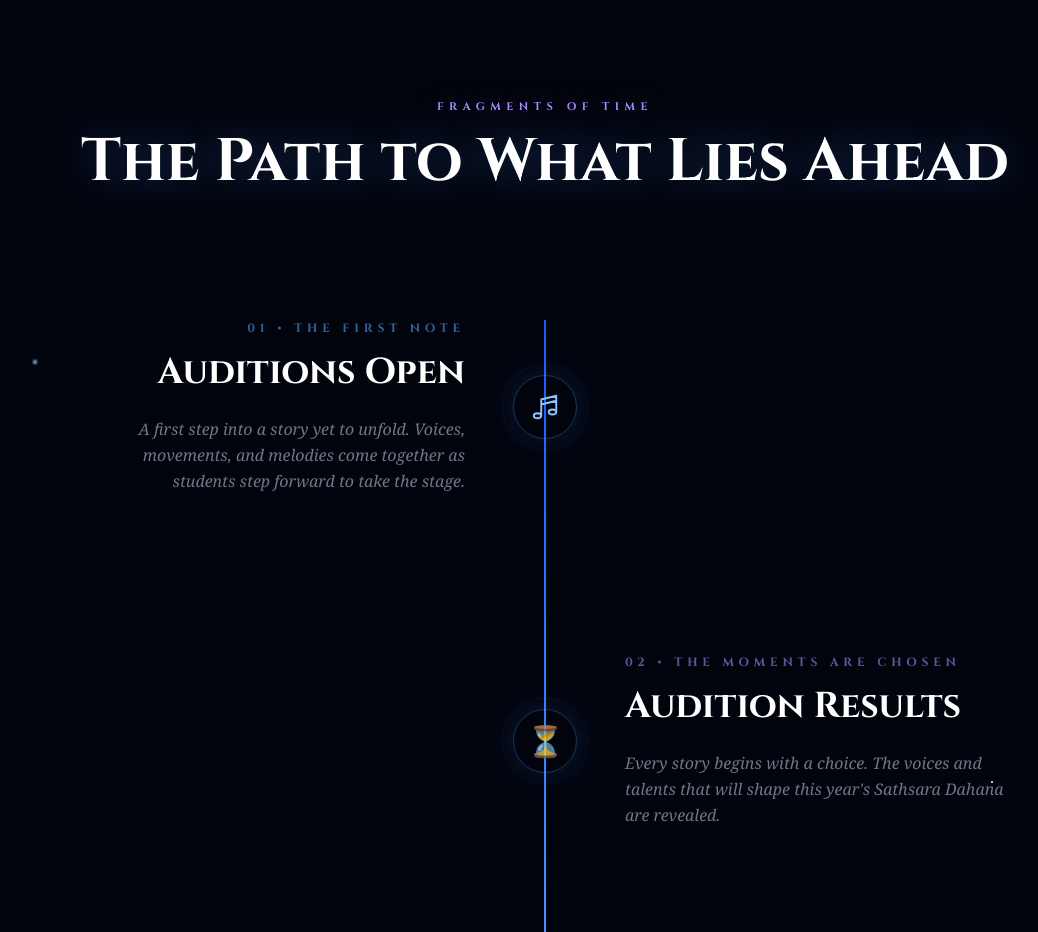
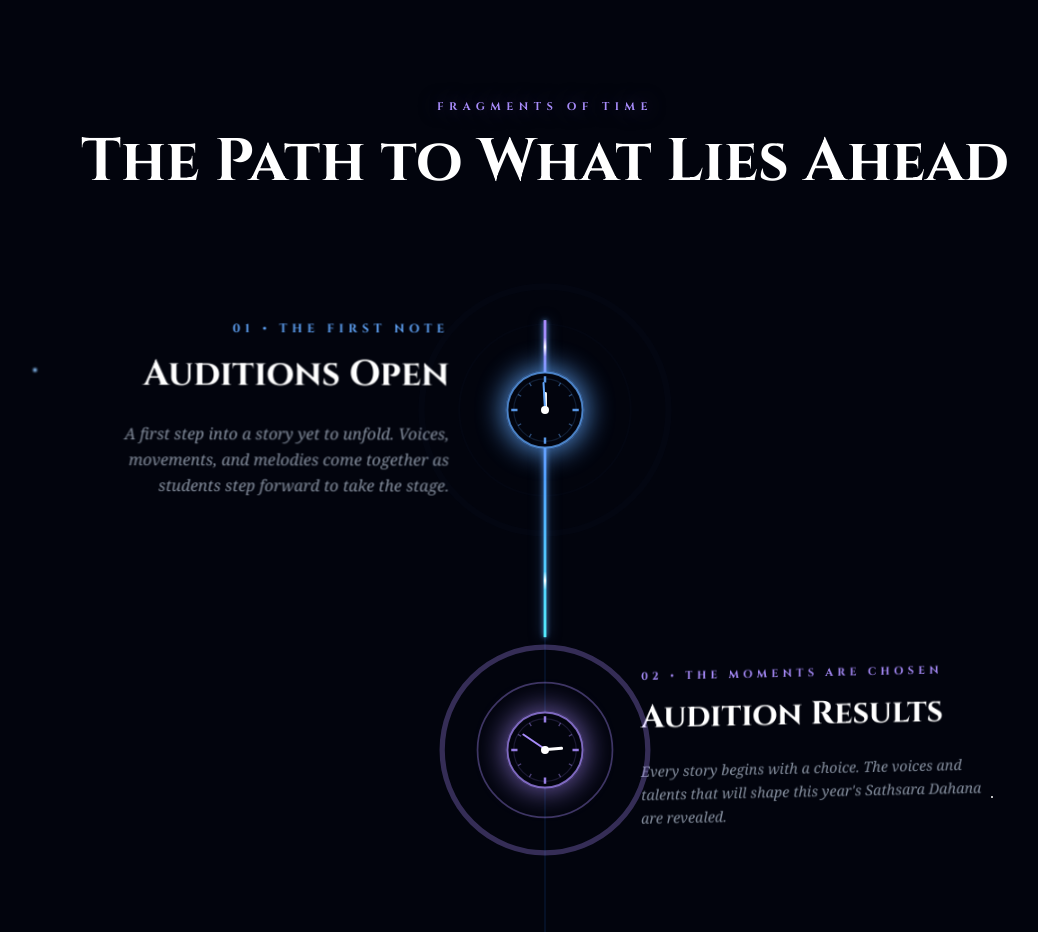
Before and after one commit to Niduka292/sathsara-dahana, a Next.js app: page / in a window 1280 px wide. Shown: the part 2340-3272 px from the top of the page, without its empty margins (95-1133 px from the left). Built offline with nearby package versions, Linux system fonts and the light colour scheme.

Commit message:
update TIMELINE

```diff
--- a/src/components/sections/timeline/Timeline.tsx
+++ b/src/components/sections/timeline/Timeline.tsx
@@ -1,15 +1,22 @@
 "use client";
 
-import { motion, useScroll, useSpring } from "framer-motion";
-import { ReactNode, useRef } from "react";
+import {
+  motion,
+  useReducedMotion,
+  useScroll,
+  useSpring,
+  useTransform,
+  type MotionValue,
+} from "framer-motion";
+import { useRef } from "react";
 
 interface TimelineEvent {
   id: string;
   label: string;
   title: string;
   description: string;
-  icon: ReactNode;
-  blur?: boolean;
+  /** Hour shown on the clock once the step arrives (minute hand at 12) */
+  hour: number;
 }
 
 const events: TimelineEvent[] = [
@@ -19,22 +26,7 @@ const events: TimelineEvent[] = [
     title: "Auditions Open",
     description:
       "A first step into a story yet to unfold. Voices, movements, and melodies come together as students step forward to take the stage.",
-    icon: (
-      <svg
-        className="w-5 h-5 text-blue-300"
-        fill="none"
-        stroke="currentColor"
-        viewBox="0 0 24 24"
-        xmlns="http://www.w3.org/2000/svg"
-      >
-        <path
-          strokeLinecap="round"
-          strokeLinejoin="round"
-          strokeWidth={1.5}
-          d="M9 19V6l12-3v13M9 19c0 1.105-1.343 2-3 2s-3-.895-3-2 1.343-2 3-2 3 .895 3 2zm12-3c0 1.105-1.343 2-3 2s-3-.895-3-2 1.343-2 3-2 3 .895 3 2zM9 10l12-3"
-        />
-      </svg>
-    ),
+    hour: 12,
   },
   {
     id: "act-2",
@@ -42,7 +34,7 @@ const events: TimelineEvent[] = [
     title: "Audition Results",
     description:
       "Every story begins with a choice. The voices and talents that will shape this year's Sathsara Dahana are revealed.",
-    icon: <span className="text-xl">⏳</span>,
+    hour: 3,
   },
   {
     id: "act-3",
@@ -50,7 +42,7 @@ const events: TimelineEvent[] = [
     title: "Before It Unfolds",
     description:
       "A period of preparation before the journey takes form, where anticipation grows and something begins to emerge.",
-    icon: <span className="text-xl">🎵</span>,
+    hour: 6,
   },
   {
     id: "act-4",
@@ -58,7 +50,7 @@ const events: TimelineEvent[] = [
     title: "The Theme Begins to Unfold",
     description:
       "A story waits beneath the surface. Piece by piece, the first clues begin to emerge.",
-    icon: <span className="text-xl">🎹</span>,
+    hour: 8,
   },
   {
     id: "act-5",
@@ -66,27 +58,145 @@ const events: TimelineEvent[] = [
     title: "Sathsara Dahana 2026",
     description:
       "An evening of music, movement, and expression — where every performance becomes part of something beyond the ordinary.",
-    icon: <span className="text-xl">✨</span>,
+    hour: 11,
   },
 ];
+
+const SMOOTH = { stiffness: 80, damping: 24, restDelta: 0.0001 };
+
+/** Clock node whose hands are driven by the row's scroll progress. */
+function ClockDial({ progress, accent, hour }: { progress: MotionValue<number>; accent: string; hour: number }) {
+  // Minute hand makes one full turn and stops at 12; hour hand moves one hour and stops on `hour`
+  const hourAngle = (hour % 12) * 30;
+  const minuteRotate = useTransform(progress, [0, 1], [-360, 0]);
+  const hourRotate = useTransform(progress, [0, 1], [hourAngle - 30, hourAngle]);
+  const ringGlow = useTransform(progress, [0.6, 1], [0.25, 1]);
+
+  return (
+    <div className="relative w-14 h-14 md:w-20 md:h-20">
+      <motion.div
+        style={{ opacity: ringGlow, boxShadow: `0 0 30px ${accent}, inset 0 0 18px ${accent}` }}
+        className="absolute inset-0 rounded-full"
+      />
+      <svg viewBox="0 0 64 64" className="relative w-full h-full" aria-hidden="true">
+        <circle cx="32" cy="32" r="30" fill="#02040d" stroke={accent} strokeOpacity="0.7" strokeWidth="1.5" />
+        <circle cx="32" cy="32" r="25" fill="none" stroke={accent} strokeOpacity="0.15" strokeWidth="1" />
+        {Array.from({ length: 12 }).map((_, i) => (
+          <line
+            key={i}
+            x1="32"
+            y1={i % 3 === 0 ? 5 : 7}
+            x2="32"
+            y2="10"
+            stroke={accent}
+            strokeOpacity={i % 3 === 0 ? 0.9 : 0.45}
+            strokeWidth={i % 3 === 0 ? 2 : 1}
+            transform={`rotate(${i * 30} 32 32)`}
+          />
+        ))}
+      </svg>
+      {/* Hands are HTML elements pivoting on the dial's center, so the rotation is identical in every browser */}
+      <motion.div
+        style={{ rotate: hourRotate }}
+        className="absolute left-1/2 bottom-1/2 w-[3px] h-[22%] -ml-[1.5px] origin-bottom rounded-full bg-white"
+      />
+      <motion.div
+        style={{ rotate: minuteRotate, backgroundColor: accent }}
+        className="absolute left-1/2 bottom-1/2 w-[2px] h-[34%] -ml-[1px] origin-bottom rounded-full"
+      />
+      <div className="absolute left-1/2 top-1/2 w-2 h-2 -ml-1 -mt-1 rounded-full bg-white" />
+    </div>
+  );
+}
+
+function TimelineRow({ event, index }: { event: TimelineEvent; index: number }) {
+  const rowRef = useRef<HTMLDivElement>(null);
+  const reduceMotion = useReducedMotion();
+  const isLeft = index % 2 === 0;
+  const accent = index % 2 === 1 ? "#a78bfa" : "#60a5fa";
+
+  // 0 when the row enters the bottom of the screen, 1 when it nears the middle
+  const { scrollYProgress } = useScroll({ target: rowRef, offset: ["start end", "center 55%"] });
+  const progress = useSpring(scrollYProgress, SMOOTH);
+
+  // Text arrives "from the distance": tiny, faded and blurred, then settles into place
+  const textScale = useTransform(progress, [0, 1], reduceMotion ? [1, 1] : [0.35, 1]);
+  const textOpacity = useTransform(progress, [0.15, 0.75], [0, 1]);
+  const textBlur = useTransform(progress, [0, 0.8], reduceMotion ? [0, 0] : [14, 0]);
+  const textFilter = useTransform(textBlur, (b) => `blur(${b}px)`);
+  const textSkew = useTransform(progress, [0, 1], reduceMotion ? [0, 0] : [isLeft ? 8 : -8, 0]);
+
+  // Portal rings burst open around the clock as the step arrives
+  const portalScale = useTransform(progress, [0.2, 1], [0.3, 3.2]);
+  const portalOpacity = useTransform(progress, [0.2, 0.55, 1], [0, 0.9, 0]);
+  const portalScale2 = useTransform(progress, [0.4, 1], [0.3, 2.2]);
+  const portalOpacity2 = useTransform(progress, [0.4, 0.7, 1], [0, 0.7, 0]);
+
+  const textBlock = (
+    <motion.div
+      style={{
+        scale: textScale,
+        opacity: textOpacity,
+        filter: textFilter,
+        skewY: textSkew,
+        transformOrigin: isLeft ? "right center" : "left center",
+      }}
+      className={`flex flex-col will-change-transform ${isLeft ? "md:items-end md:text-right" : ""}`}
+    >
+      <span
+        className="text-[10px] md:text-xs font-bold tracking-[0.4em] uppercase mb-3 md:mb-4 font-cinzel"
+        style={{ color: accent }}
+      >
+        {event.label}
+      </span>
+      <h3 className="text-2xl md:text-4xl font-bold mb-4 md:mb-6 font-cinzel text-white leading-tight">
+        {event.title}
+      </h3>
+      <p className="text-blue-100/60 text-sm md:text-base leading-relaxed italic font-serif md:max-w-sm">
+        {event.description}
+      </p>
+    </motion.div>
+  );
+
+  return (
+    <div ref={rowRef} className="relative flex items-center w-full min-h-[180px]">
+      {/* Left side (desktop) */}
+      <div className="hidden md:block w-1/2 pr-24">{isLeft && textBlock}</div>
+
+      {/* Clock node + portal rings */}
+      <div className="absolute left-0 md:left-1/2 md:-translate-x-1/2 flex items-center justify-center z-30">
+        <motion.div
+          style={{ scale: portalScale, opacity: portalOpacity, borderColor: accent }}
+          className="absolute w-14 h-14 md:w-20 md:h-20 rounded-full border-2 pointer-events-none"
+        />
+        <motion.div
+          style={{ scale: portalScale2, opacity: portalOpacity2, borderColor: accent }}
+          className="absolute w-14 h-14 md:w-20 md:h-20 rounded-full border pointer-events-none"
+        />
+        <ClockDial progress={progress} accent={accent} hour={event.hour} />
+      </div>
+
+      {/* Right side (desktop) / all text (mobile) */}
+      <div className="w-full md:w-1/2 pl-20 md:pl-24">
+        <div className="md:hidden">{textBlock}</div>
+        <div className="hidden md:block">{!isLeft && textBlock}</div>
+      </div>
+    </div>
+  );
+}
 
 export default function Timeline() {
   const containerRef = useRef<HTMLDivElement>(null);
   const { scrollYProgress } = useScroll({
     target: containerRef,
-    offset: ["start end", "end end"]
+    offset: ["start 60%", "end 60%"],
   });
-
-  const scaleY = useSpring(scrollYProgress, {
-    stiffness: 70,
-    damping: 35,
-    restDelta: 0.0001
-  });
+  const beamScale = useSpring(scrollYProgress, SMOOTH);
 
   return (
-    <section id="timeline" ref={containerRef} className="relative w-full py-20 md:py-40 bg-transparent overflow-hidden">
+    <section id="timeline" className="relative w-full py-20 md:py-40 bg-transparent overflow-hidden">
       {/* Background elements */}
-      <div className="absolute inset-0 z-0 pointer-events-none transform-gpu">
+      <div className="absolute inset-0 z-0 pointer-events-none">
         <div className="absolute top-[20%] left-[10%] w-1 h-1 bg-blue-300 rounded-full blur-[1px]" />
         <div className="absolute top-[40%] right-[15%] w-[2px] h-[2px] bg-white rounded-full" />
         <div className="absolute top-[60%] left-[20%] w-[2px] h-[2px] bg-white rounded-full" />
@@ -96,103 +206,55 @@ export default function Timeline() {
       <div className="container mx-auto px-6 relative z-10">
         <div className="text-center mb-16 md:mb-32">
           <motion.span
-            initial={{ opacity: 0 }}
-            whileInView={{ opacity: 1 }}
-            transition={{ duration: 1.2, ease: [0.16, 1, 0.3, 1] }}
-            className="text-[#a78bfa] text-[11px] font-bold tracking-[0.5em] uppercase mb-4 block font-cinzel text-glow-violet"
+            initial={{ opacity: 0, letterSpacing: "1.2em" }}
+            whileInView={{ opacity: 1, letterSpacing: "0.5em" }}
+            viewport={{ once: true }}
+            transition={{ duration: 1.6, ease: [0.22, 1, 0.36, 1] }}
+            className="text-[#a78bfa] text-[11px] font-bold uppercase mb-4 block font-cinzel text-glow-violet"
           >
             Fragments of Time
           </motion.span>
           <motion.h2
-            initial={{ opacity: 0, y: 20 }}
-            whileInView={{ opacity: 1, y: 0 }}
-            transition={{ duration: 1.5, ease: [0.16, 1, 0.3, 1] }}
-            className="text-4xl md:text-6xl font-bold font-cinzel text-white drop-shadow-[0_0_20px_rgba(59,130,246,0.4)] transform-gpu"
+            initial={{ opacity: 0, scale: 0.6, filter: "blur(12px)" }}
+            whileInView={{ opacity: 1, scale: 1, filter: "blur(0px)" }}
+            viewport={{ once: true }}
+            transition={{ duration: 1.6, ease: [0.22, 1, 0.36, 1] }}
+            className="text-4xl md:text-6xl font-bold font-cinzel text-white drop-shadow-[0_0_20px_rgba(59,130,246,0.4)]"
           >
             The Path to What Lies Ahead
           </motion.h2>
         </div>
 
-        <div className="relative max-w-5xl mx-auto">
-          {/* Central Line Background */}
-          <div className="absolute left-5 md:left-1/2 top-0 bottom-0 w-[2px] bg-blue-500/10 md:-translate-x-1/2" />
+        <div ref={containerRef} className="relative max-w-5xl mx-auto">
+          {/* Beam track */}
+          <div className="absolute left-7 md:left-1/2 top-0 bottom-0 w-[2px] bg-blue-500/10 -translate-x-1/2" />
 
-          {/* Active Scroll Progress Line */}
+          {/* Beam of light that fills with scroll */}
           <motion.div
-            style={{ scaleY }}
-            className="absolute left-5 md:left-1/2 top-0 bottom-0 w-[2px] bg-gradient-to-b from-blue-600 via-blue-400 to-cyan-300 md:-translate-x-1/2 origin-top z-20 transform-gpu"
+            style={{ scaleY: beamScale }}
+            className="absolute left-7 md:left-1/2 top-0 bottom-0 w-[3px] -translate-x-1/2 origin-top z-20 rounded-full bg-gradient-to-b from-[#a78bfa] via-blue-400 to-cyan-300 shadow-[0_0_12px_rgba(96,165,250,0.9),0_0_30px_rgba(96,165,250,0.5)]"
           />
 
-          <div className="flex flex-col gap-20 md:gap-40">
-            {events.map((event, index) => {
-              const isEven = index % 2 === 0;
+          {/* Energy pulses travelling down the lit part of the beam */}
+          <motion.div
+            style={{ scaleY: beamScale }}
+            className="absolute left-7 md:left-1/2 top-0 bottom-0 w-[3px] -translate-x-1/2 origin-top z-20 overflow-hidden pointer-events-none"
+          >
+            {[0, 1.4].map((delay) => (
+              <motion.span
+                key={delay}
+                initial={{ top: "-15%" }}
+                animate={{ top: "110%" }}
+                transition={{ duration: 2.8, delay, repeat: Infinity, ease: "easeIn" }}
+                className="absolute left-0 w-full h-24 bg-gradient-to-b from-transparent via-white to-transparent"
+              />
+            ))}
+          </motion.div>
 
-              return (
-                <motion.div
-                  key={event.id}
-                  initial={{ opacity: 0, y: 50 }}
-                  whileInView={{ opacity: 1, y: 0 }}
-                  viewport={{ once: true, margin: "-100px" }}
-                  transition={{ duration: 1.5, ease: [0.16, 1, 0.3, 1] }}
-                  className="relative flex items-center w-full group transform-gpu"
-                >
-                  {/* Left Content (Desktop only) */}
-                  <div className={`hidden md:flex w-1/2 pr-20 flex-col ${isEven ? "items-end text-right" : "opacity-0 pointer-events-none"}`}>
-                    <span className={`text-[10px] md:text-xs font-bold tracking-[0.4em] uppercase mb-4 font-cinzel transition-colors duration-700 ease-[0.16,1,0.3,1] ${index % 2 === 1 ? "text-[#a78bfa]/60 group-hover:text-[#a78bfa]" : "text-blue-400/60 group-hover:text-blue-400"}`}>
-                      {event.label}
-                    </span>
-                    <h3 className="text-2xl md:text-4xl font-bold mb-6 font-cinzel text-white group-hover:text-blue-200 transition-colors duration-700 ease-[0.16,1,0.3,1]">
-                      {event.title}
-                    </h3>
-                    <p className="text-blue-100/50 text-sm md:text-base leading-relaxed italic font-serif max-w-sm group-hover:text-blue-100/80 transition-colors duration-700 ease-[0.16,1,0.3,1]">
-                      {event.description}
-                    </p>
-                  </div>
-
-                  {/* Center/Left Icon */}
-                  <div className="absolute left-0 md:left-1/2 md:-translate-x-1/2 flex items-center justify-center z-30 transform-gpu">
-                    <motion.div
-                      whileHover={{ scale: 1.15, rotate: 10 }}
-                      transition={{ type: "spring", stiffness: 300, damping: 20 }}
-                      className="w-12 h-12 md:w-16 md:h-16 rounded-full border border-blue-400/30 bg-transparent flex items-center justify-center shadow-[0_0_30px_rgba(59,130,246,0.2)] relative group-hover:border-blue-400 transition-all duration-700 ease-[0.16,1,0.3,1]"
-                    >
-                      <div className="relative z-10 scale-125 md:scale-150 transform-gpu">{event.icon}</div>
-                      <div className="absolute inset-0 rounded-full bg-blue-500/10 blur-md opacity-0 group-hover:opacity-100 transition-opacity duration-700 ease-[0.16,1,0.3,1]" />
-                      {/* Decorative outer rings */}
-                      <div className="absolute inset-[-8px] md:inset-[-12px] border border-blue-500/10 rounded-full animate-pulse" />
-                    </motion.div>
-                  </div>
-
-                  {/* Right Content */}
-                  <div className={`w-full md:w-1/2 pl-20 md:pl-20 flex flex-col ${!isEven ? "md:items-start md:text-left" : "md:items-start md:opacity-0 md:pointer-events-none"}`}>
-                    <div className="md:hidden flex flex-col items-start text-left">
-                       <span className="text-blue-400/60 text-[10px] font-bold tracking-[0.4em] uppercase mb-3 font-cinzel">
-                          {event.label}
-                        </span>
-                        <h3 className="text-2xl font-bold mb-4 font-cinzel text-white leading-tight">
-                          {event.title}
-                        </h3>
-                        <p className="text-blue-100/50 text-sm leading-relaxed italic font-serif">
-                          {event.description}
-                        </p>
-                    </div>
-                    {!isEven && (
-                      <div className="hidden md:flex flex-col items-start text-left">
-                        <span className={`text-[10px] md:text-xs font-bold tracking-[0.4em] uppercase mb-4 font-cinzel transition-colors duration-700 ease-[0.16,1,0.3,1] ${index % 2 === 1 ? "text-[#a78bfa]/60 group-hover:text-[#a78bfa]" : "text-blue-400/60 group-hover:text-blue-400"}`}>
-                          {event.label}
-                        </span>
-                        <h3 className="text-2xl md:text-4xl font-bold mb-6 font-cinzel text-white group-hover:text-blue-200 transition-colors duration-700 ease-[0.16,1,0.3,1]">
-                          {event.title}
-                        </h3>
-                        <p className="text-blue-100/50 text-sm md:text-base leading-relaxed italic font-serif max-w-sm group-hover:text-blue-100/80 transition-colors duration-700 ease-[0.16,1,0.3,1]">
-                          {event.description}
-                        </p>
-                      </div>
-                    )}
-                  </div>
-                </motion.div>
-              );
-            })}
+          <div className="flex flex-col gap-24 md:gap-40">
+            {events.map((event, index) => (
+              <TimelineRow key={event.id} event={event} index={index} />
+            ))}
           </div>
         </div>
       </div>
```
